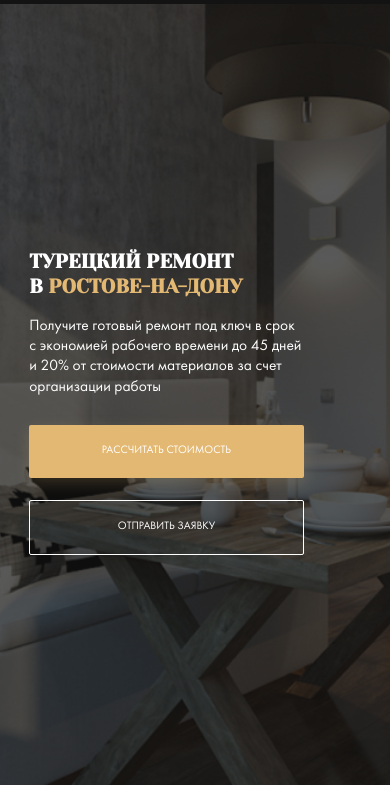
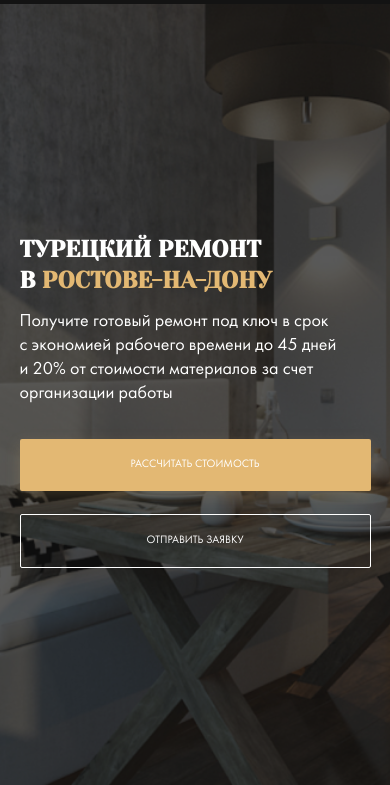
Before and after one commit to a1exweb/repair-design, a website: page index.html in a window 390 px wide. Shown: the part 59-844 px from the top of the page. Drawn offline with Linux system fonts and the light colour scheme; files whose address does not match are found by name.

Commit message:
refact: PP for mobile in hero

```diff
--- a/sass/_media.sass
+++ b/sass/_media.sass
@@ -41,6 +41,8 @@
         &__card
             margin-bottom: 5rem
 @media screen and ( max-width:  570px )
+    .container
+        width: 90%
     .contacts
         &__phone
             margin-right: 0
@@ -49,18 +51,21 @@
         &__button
             display: none
     .title
-        font-size: 1.64rem
+        font-size: 1.94rem
     .hero
         &__scroll-down
             display: none
         &__content
-            max-width: 22.86rem
+            max-width: none
         &__text
-            font-size: 1.29rem
-            margin-bottom: 2.28rem
+            max-width: 26.7rem
+            margin-top: 1.2rem
+            margin-bottom: 2.7rem
+            font-size: 1.5rem
+            line-height: 2rem
         &__button
             display: block
-            max-width: 22.86rem
+            max-width: none
             width: 100%
             margin-bottom: 1.85rem
 @media screen and ( max-height: 520px )
```
Also changed, not shown: css/style.css.
